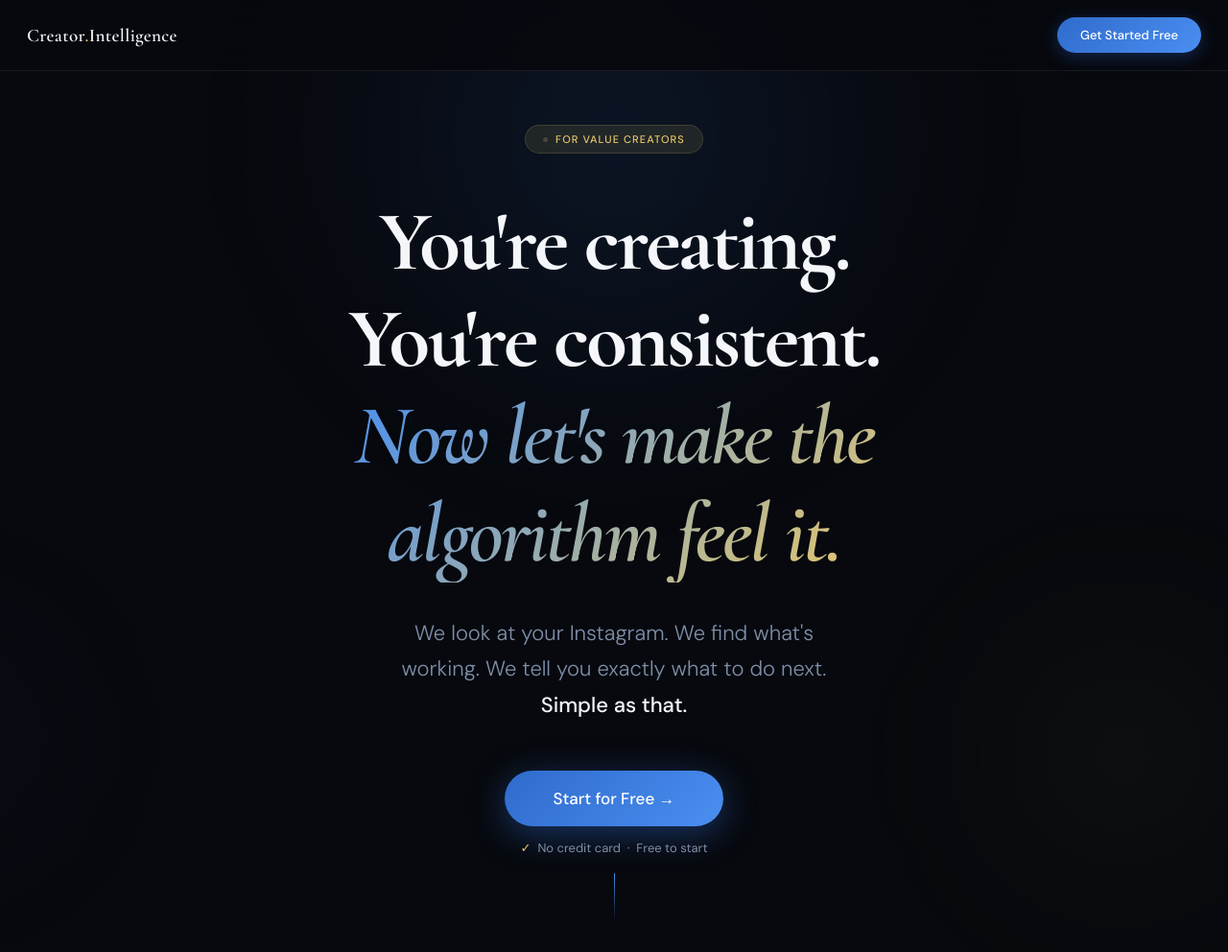
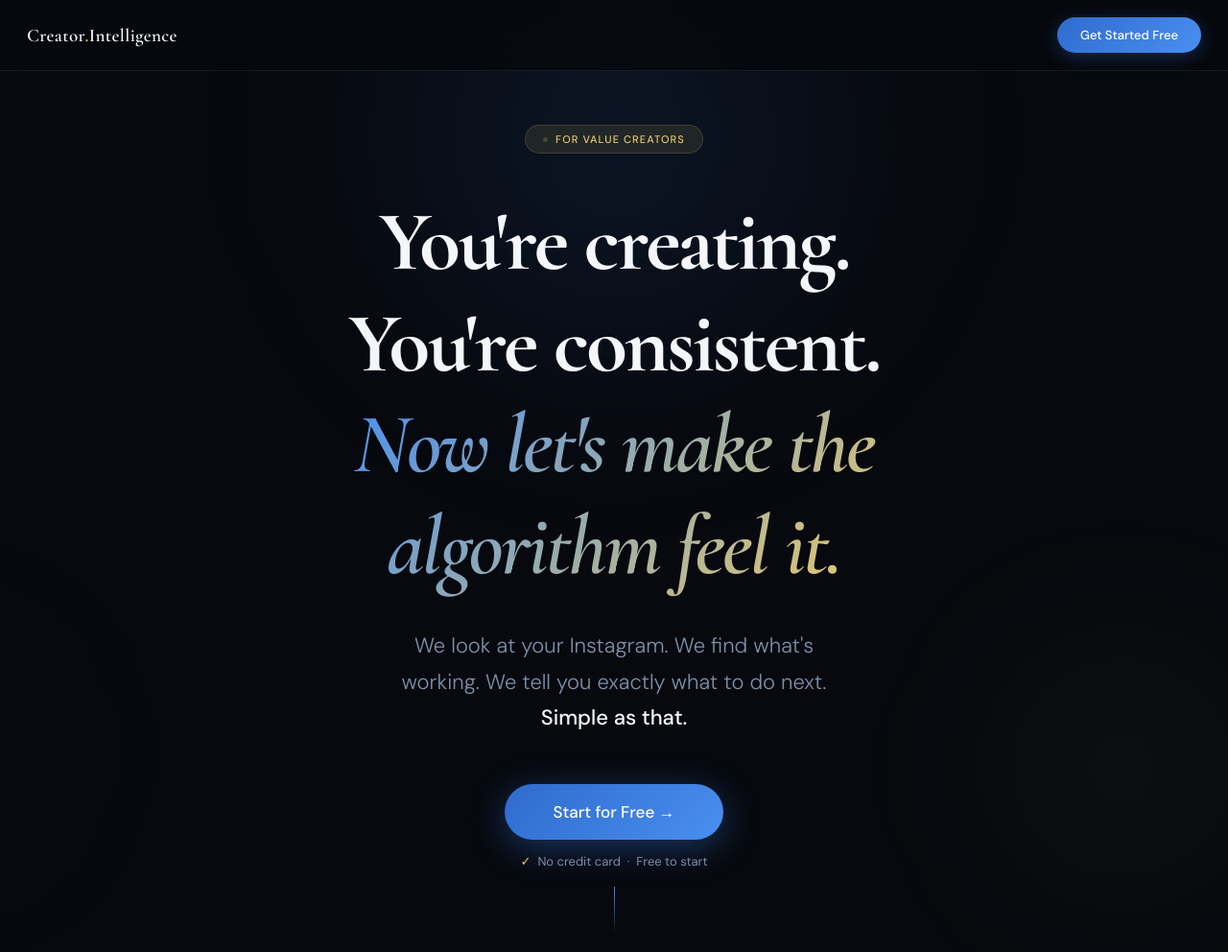
Before and after one commit to yashwanthjangam69/Creator1, a website: page Creators/landing.html in a window 1280 px wide. Shown: the top 992 px of the page at 96% size. Drawn offline with nearby package versions, Linux system fonts and the light colour scheme.

Commit message:
Update landing.html

```diff
--- a/Creators/landing.html
+++ b/Creators/landing.html
@@ -134,12 +134,10 @@ nav{
 .hero-h1{
   font-family:'Cormorant Garamond', serif;
   font-size:clamp(46px, 9vw, 88px);
-  font-weight:700; line-height:1.15;
+  font-weight:700; line-height:1.2;
   letter-spacing:-0.03em;
   margin-bottom:32px;
   animation:fadeUp 1s 0.1s ease both;
-  padding-top:2px;
-  padding-bottom:2px;
 }
 
 .hero-h1 .l1{ display:block; color:var(--white); }
```
